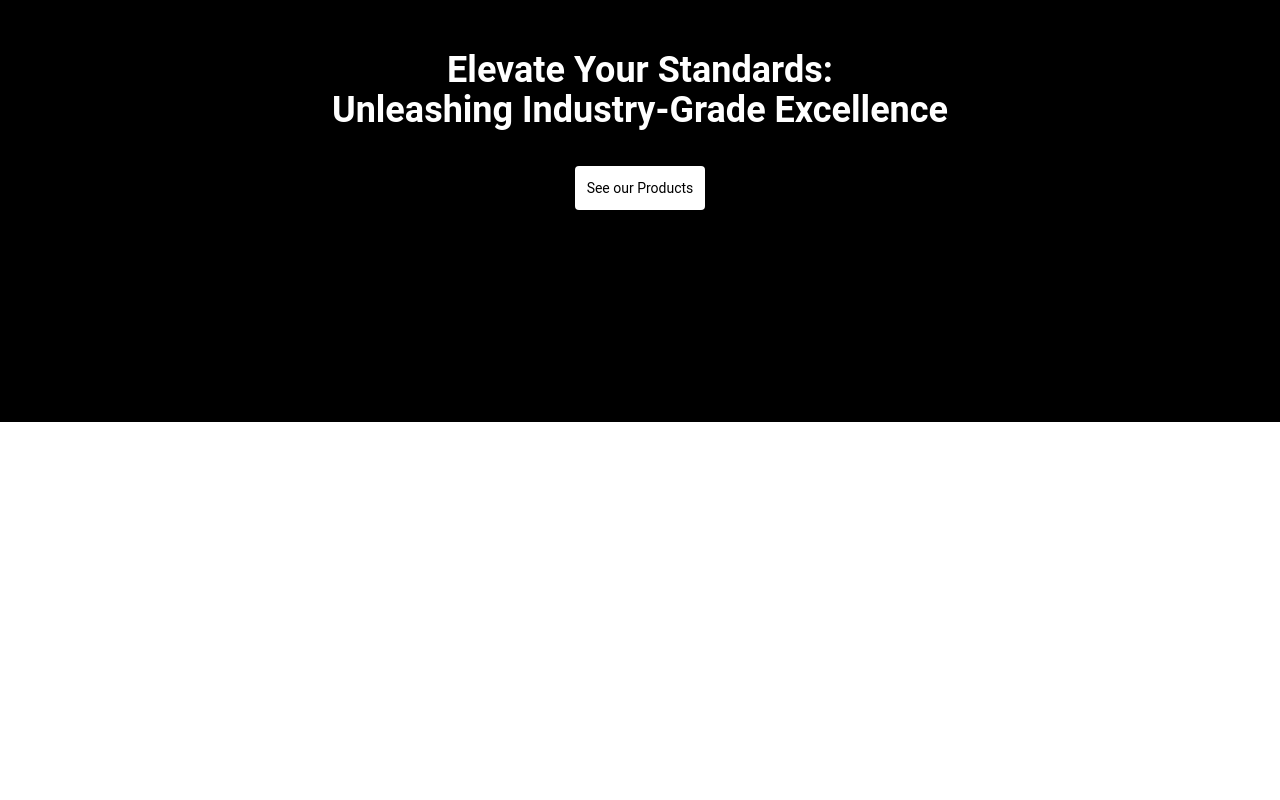
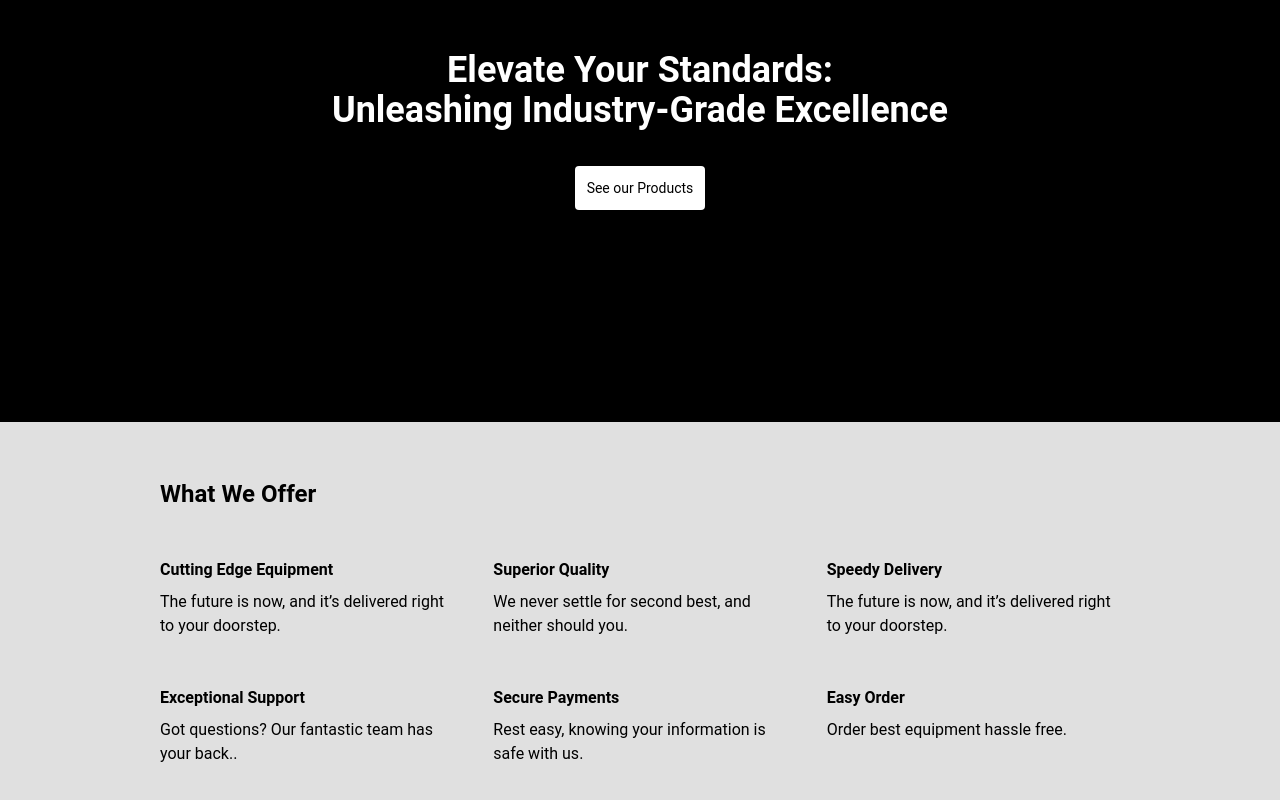
Before and after one commit to governedbyprudence/ecomPortfolio, a React (Vite) app: page / in a window 1280 px wide. Shown: the part 274-1074 px from the top of the page. Before the commit the page ends 800 px from the top, so only its background shows below. Built offline with nearby package versions, Linux system fonts and the light colour scheme.

Commit message:
Offer Banner added on Landing Page

```diff
--- a/src/admin/routes/dashboard.jsx
+++ b/src/admin/routes/dashboard.jsx
@@ -18,16 +18,16 @@ const AddProduct = () => {
         <div className=''>
             <form>
             <h4 className='text-sm my-4'>Name</h4>
-            <input type="text" className="p-4 bg-gray-100 rounded-xl" placeholder="Enter product name" />
+            <input type="text" className="p-4 bg-gray-100 rounded-xl min-w-[90%]" placeholder="Enter product name" />
 
             <h4 className='text-sm my-4'>Description</h4>
-            <textarea className=" resize-none h-[140px] p-4 bg-gray-100 rounded-xl" placeholder="Enter product description"></textarea>
+            <textarea className=" resize-none h-[140px] p-4 bg-gray-100 rounded-xl min-w-[90%]" placeholder="Enter product description"></textarea>
 
             <h4 className='text-sm my-4'>Price</h4>
-            <input className="p-4 bg-gray-100 rounded-xl" type="number" placeholder="Enter product price" />
+            <input className="p-4 bg-gray-100 rounded-xl min-w-[90%]" type="number" placeholder="Enter product price" />
 
             <h4 className='text-sm my-4'>Features</h4>
-            <input className="p-4 bg-gray-100 rounded-xl" placeholder="Enter product features"/>
+            <input className="p-4 bg-gray-100 rounded-xl min-w-[90%]" placeholder="Enter product features"/>
             </form>
         </div>
         <div>
--- /dev/null
+++ b/src/core/components/offer.jsx
@@ -0,0 +1,36 @@
+function OfferBanner ()
+{
+    return (
+        <div className="min-h-[400px] bg-gray-300 px-20 md:px-40 py-10">
+            <h1 className="text-2xl my-4 font-bold">What We Offer</h1>
+            <div className="mt-10 grid grid-cols-1 md:grid-cols-2 lg:grid-cols-3 gap-10">
+                <div>
+                    <h1 className="font-bold my-2">Cutting Edge Equipment</h1>
+                    <p>The future is now, and it’s delivered right to your doorstep.</p>
+                </div>
+                <div>
+                    <h1 className="font-bold my-2">Superior Quality</h1>
+                    <p>We never settle for second best, and neither should you.</p>
+                </div>
+                <div>
+                    <h1 className="font-bold my-2">Speedy Delivery</h1>
+                    <p>The future is now, and it’s delivered right to your doorstep.</p>
+                </div>
+                <div>
+                    <h1 className="font-bold my-2">Exceptional Support</h1>
+                    <p>Got questions? Our fantastic team has your back..</p>
+                </div>
+                <div>
+                    <h1 className="font-bold my-2">Secure Payments</h1>
+                    <p>Rest easy, knowing your information is safe with us.</p>
+                </div>
+                <div>
+                    <h1 className="font-bold my-2">Easy Order</h1>
+                    <p>Order best equipment hassle free.</p>
+                </div>
+            </div>
+        </div>
+    )
+}
+
+export default OfferBanner;
--- a/src/core/routes/homepage.jsx
+++ b/src/core/routes/homepage.jsx
@@ -1,10 +1,12 @@
 import { CustomNavbar } from "../components/navbar";
 import Hero from "../components/Hero";
+import OfferBanner from "../components/offer";
 export const HomePage=()=>{
     return (
         <div>
         <CustomNavbar/>
         <Hero/>
+        <OfferBanner/>
         </div>
     );
 }
```
